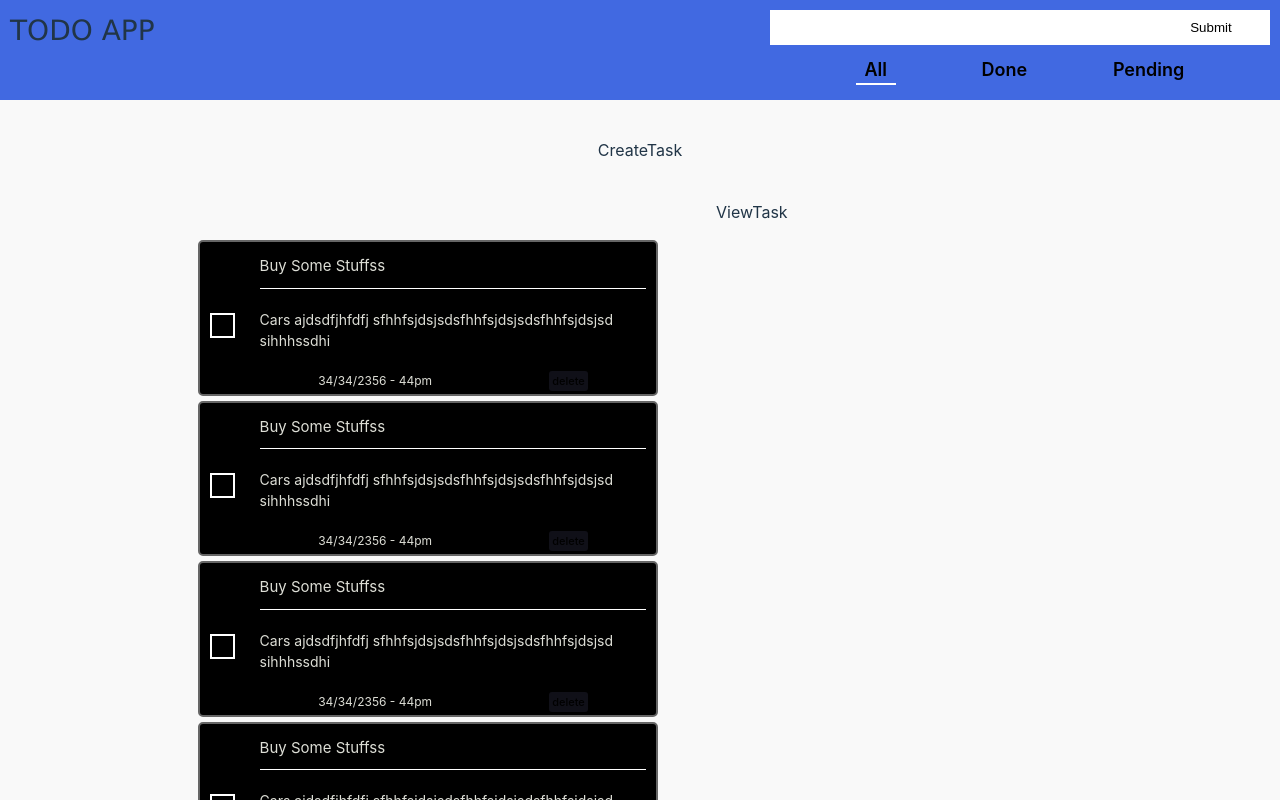
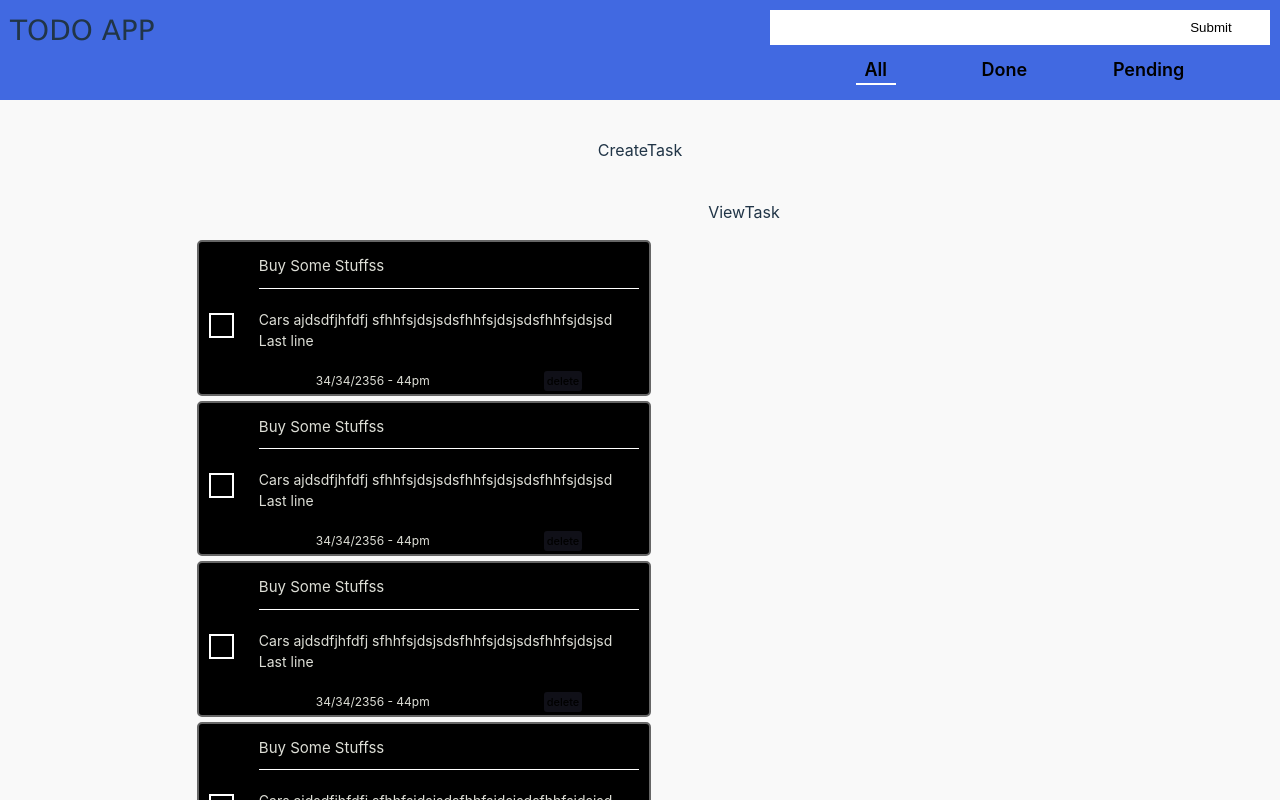
Before and after one commit to abmercy035/web-todo-app, a React (Vite) app: page / in a window 1280 px wide. Shown: the top 800 px of the page. Built offline with nearby package versions, Linux system fonts and the light colour scheme.

Commit message:
Minor :
added some dummy text

```diff
--- a/src/components/Task.jsx
+++ b/src/components/Task.jsx
@@ -11,7 +11,7 @@ const Task = () => {
       <div className="task">
         <div className="task-title">Buy Some Stuffss</div>
         <div className="task-body">
-          Cars ajdsdfjhfdfj sfhhfsjdsjsdsfhhfsjdsjsdsfhhfsjdsjsd sihhhssdhi
+          Cars ajdsdfjhfdfj sfhhfsjdsjsdsfhhfsjdsjsdsfhhfsjdsjsd Last line
         </div>
         <div className="task-footer">
           <div className="task-date">34/34/2356 - 44pm </div>
```
